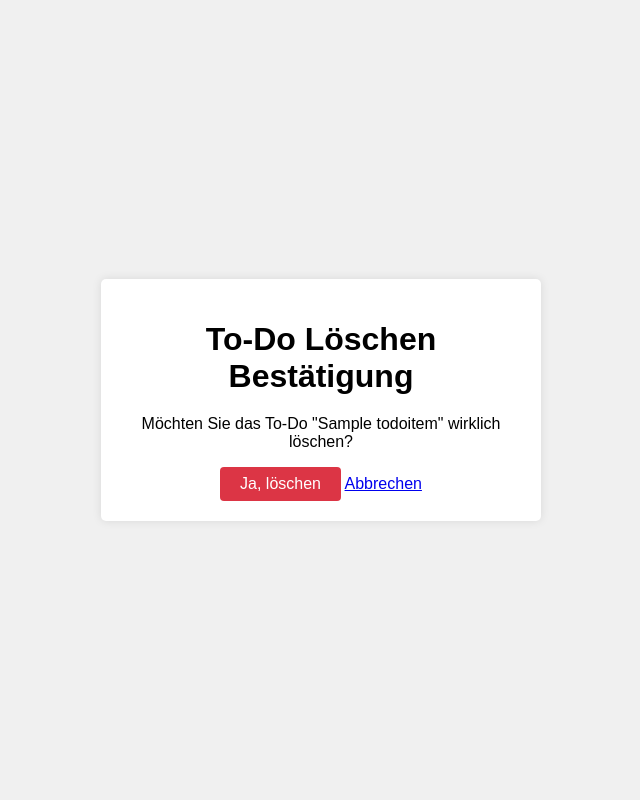
After one commit to MaxKonze/todo-app, a Django app: a page that uses backend/to_do/templates/delete_todo.html in a window 1280 px wide. The commit adds this page. Shown: the whole page, without its empty margins (319-959 px from the left). Run offline with Django 5.2, Linux system fonts and the light colour scheme; tables that the repository leaves empty hold one stand-in row (values such as "Sample post").

Commit message:
del function

```diff
--- /dev/null
+++ b/backend/to_do/templates/delete_todo.html
@@ -0,0 +1,58 @@
+<!DOCTYPE html>
+<html lang="de">
+<head>
+    <meta charset="UTF-8">
+    <meta name="viewport" content="width=device-width, initial-scale=1.0">
+    <title>To-Do Löschen Bestätigung</title>
+    <style>
+        /* Globale Stile */
+        body {
+            font-family: Arial, sans-serif;
+            background-color: #f0f0f0;
+            display: flex;
+            justify-content: center;
+            align-items: center;
+            height: 100vh;
+            margin: 0;
+        }
+
+        .container {
+            background-color: #fff;
+            padding: 20px;
+            border-radius: 5px;
+            box-shadow: 0 0 10px rgba(0, 0, 0, 0.1);
+            width: 400px;
+            text-align: center;
+        }
+
+        h1 {
+            margin-bottom: 20px;
+        }
+
+        .delete-button {
+            padding: 8px 20px;
+            font-size: 16px;
+            background-color: #dc3545;
+            color: #fff;
+            border: none;
+            border-radius: 4px;
+            cursor: pointer;
+        }
+
+        .delete-button:hover {
+            background-color: #c82333;
+        }
+    </style>
+</head>
+<body>
+    <div class="container">
+        <h1>To-Do Löschen Bestätigung</h1>
+        <p>Möchten Sie das To-Do "{{todo.title}}" wirklich löschen?</p>
+        <form action="/to_do/" method="POST">
+            {% csrf_token %}
+            <button type="submit" class="delete-button">Ja, löschen</button>
+            <a href="/">Abbrechen</a>
+        </form>
+    </div>
+</body>
+</html>
--- a/backend/to_do/urls.py
+++ b/backend/to_do/urls.py
@@ -1,10 +1,11 @@
 from django.urls import path
 
-from to_do.views import to_do, new_todo, to_do_list
+from to_do.views import to_do, new_todo, to_do_list, delete_todo
 from django.urls import path, include
 
 urlpatterns = [
     path("/", to_do_list),
     path("/new", new_todo),
-    path("/todo/<str:title>/", to_do)
+    path("/todo/<str:title>/", to_do),
+    path("/todo/<str:title>/delete/",delete_todo)
 ]
--- a/backend/to_do/views.py
+++ b/backend/to_do/views.py
@@ -42,15 +42,20 @@ def to_do_list(request):
         print(request.POST)
         new_todo = dict(request.POST)
 
-        for item in items:
-            if item.title == new_todo['title'][0]:
-                return render(request,template_name="to_do_list.html",context={"to_dos":items})
 
-        ToDoItem.objects.create(
-            title=new_todo['title'][0],
-            datetime=new_todo['datetime'][0],
-            location=new_todo['location'][0],
-            description=new_todo['description'][0])
+        try:
+            for item in items:
+                if item.title == new_todo['title'][0]:
+                    return render(request,template_name="to_do_list.html",context={"to_dos":items})
+
+            ToDoItem.objects.create(
+                title=new_todo['title'][0],
+                datetime=new_todo['datetime'][0],
+                location=new_todo['location'][0],
+                description=new_todo['description'][0])
+
+        except KeyError:
+            return render(request,template_name="to_do_list.html",context={"to_dos":items})
 
     return render(request,template_name="to_do_list.html",context={"to_dos":items})
 
@@ -66,3 +71,10 @@ def new_todo(request):
     '''
 
     return render(request,'new_todo.html')
+
+def delete_todo(request,title):
+    print(title)
+
+    item = get_object_or_404(ToDoItem,title=title)
+
+    return render(request,"delete_todo.html",context={"todo":item})
```
Also changed, not shown: backend/to_do/templates/to_do.html (+20 -0 lines).
